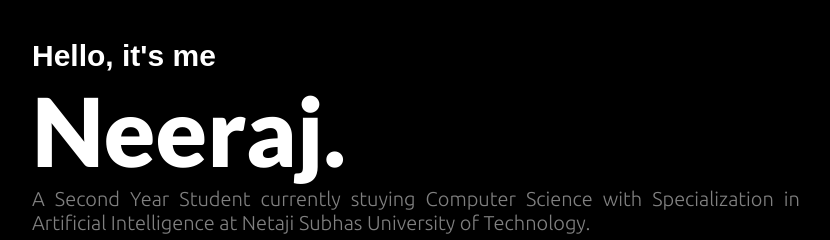
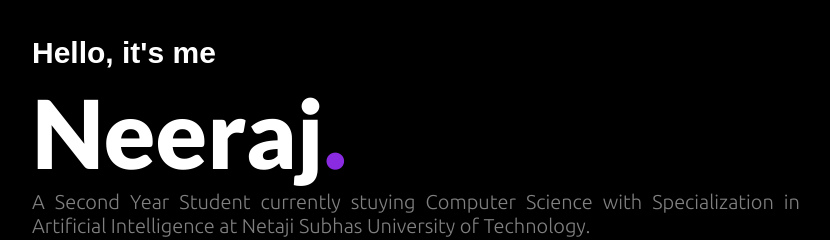
Before and after one commit to Neeraj-Kumar-Coder/Personal-Porfolio, a plain HTML site: page index.html in a window 1280 px wide. Shown: the part 272-512 px from the top of the page, 224-1054 px from the left. Drawn offline with Linux system fonts and the light colour scheme.

Commit message:
Improved the design

```diff
--- a/index.html
+++ b/index.html
@@ -31,7 +31,7 @@
     <section>
         <div class="mainsection">
             <h1 id="greet">Hello, it's me</h1>
-            <h1 id="name">Neeraj.</h1>
+            <h1 id="name">Neeraj</h1>
             <p>A Second Year Student currently stuying Computer Science with Specialization in Artificial Intelligence
                 at Netaji
                 Subhas University of Technology.</p>
--- a/style.css
+++ b/style.css
@@ -120,6 +120,13 @@ nav .navbar ul li a:hover, nav .navbar ul li a:active {
 #name {
     font-size: 95px;
     font-family: 'Lato', sans-serif;
+}
+
+#name::after {
+    content: ".";
+    color: blueviolet;
+    font-family: 'Lato', sans-serif;
+    font-size: 100px;
 }
 
 .mainsection p {
```
